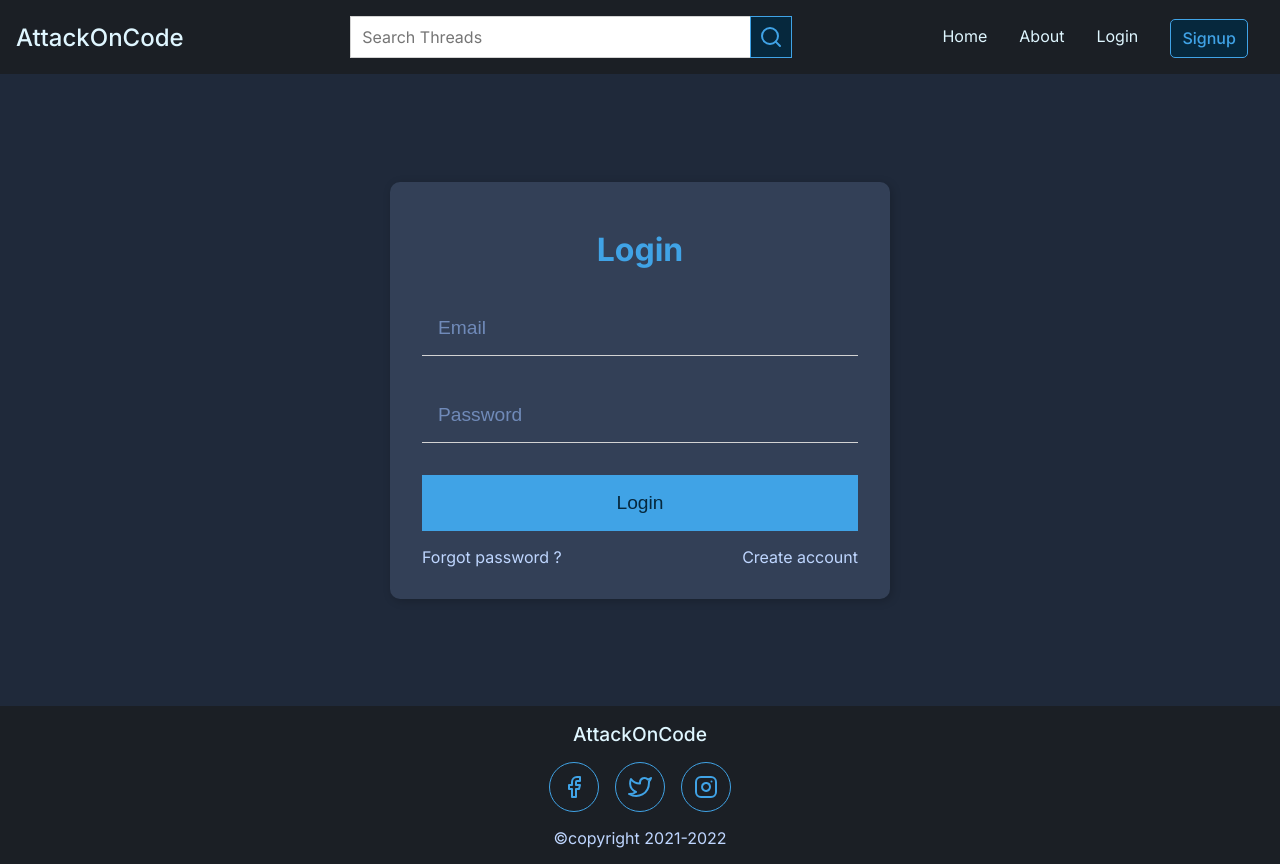
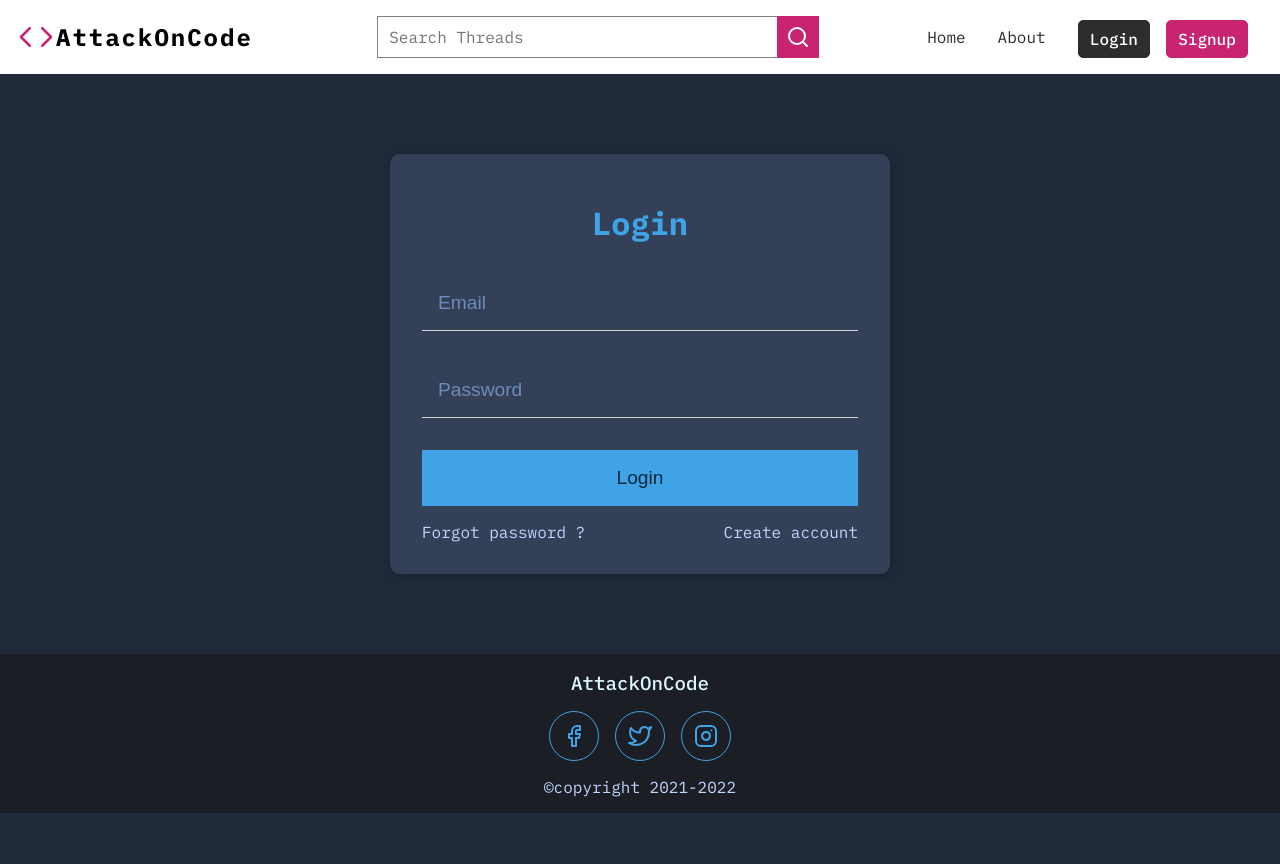
Before and after one commit to Drago78624/AttackOnCode-Forum, a PHP site: page /AttackOnCode-Forum/login.php in a window 1280 px wide. After the commit the page ends 813 px from the top, so only its background shows below. Run offline with PHP 8.4, Linux system fonts and the light colour scheme.

Commit message:
redesigning start

```diff
--- a/css/login.css
+++ b/css/login.css
@@ -4,10 +4,11 @@
     text-underline-offset: 1px;
     cursor: pointer;
 }
-
+body {
+    background-color: var(--bg);
+}
 .login-section {
-    padding: 1rem;
-    height: 79vh;
+    padding: 5rem 1rem;
     display: flex;
     justify-content: center;
     align-items: center;
--- a/css/navbar.css
+++ b/css/navbar.css
@@ -1,12 +1,23 @@
-@import url("https://fonts.googleapis.com/css2?family=Inter:wght@300;400;500;600;700&display=swap");
+/* @import url("https://fonts.googleapis.com/css2?family=Inter:wght@300;400;500;600;700&display=swap"); */
+
+/* @import url('https://fonts.googleapis.com/css2?family=Inconsolata:wght@300;400;500;600;700;800;900&display=swap'); */
+
+/* @import url('https://fonts.googleapis.com/css2?family=Source+Code+Pro:wght@300;400;500;600;700;800;900&display=swap'); */
+
+@import url('https://fonts.googleapis.com/css2?family=IBM+Plex+Mono:wght@300;400;500;600;700&display=swap');
 
 :root {
+  --nav-bg: #ffffff;
+  --nav-brand: black;
+  --black: #2d2d2d;
+  --gray: gray;
+  --red-2:#af2164;
+  --red-1: #c82471;
   --veryDarkBlue: #06283D;
   --darkBlue: #1363DF;
   /* --lightBlue: #47B5FF; */
   --lightBlue: #40a3e6;
   --veryLightBlue: #DFF6FF;
-  --black: black;
   --bg: #1f293a;
   --card: #334057;
   --text: #bfd6ff;
@@ -36,7 +47,10 @@ html {
 }
 
 body {
-  font-family: "Inter", sans-serif;
+  /* font-family: "Inter", sans-serif; */
+  /* font-family: 'Inconsolata', monospace; */
+  /* font-family: 'Source Code Pro', monospace; */
+  font-family: 'IBM Plex Mono', monospace;
   min-height: 100vh;
   display: flex;
   flex-direction: column;
@@ -45,7 +59,8 @@ body {
 .navbar-container {
   box-shadow: 0 2px 10px rgba(0, 0, 0, 0.2);
   /* background-color: var(--black); */
-  background-color: #1b1f25;
+  background-color: var(--nav-bg);
+  /* background-image: linear-gradient(to right, var(--nav-gradient-1), var(--red-1)); */
 
 }
 
@@ -60,20 +75,26 @@ body {
 }
 
 .navbar__brand {
-  font-size: 1.2rem;
-  font-weight: 500;
+  font-size: 1.5rem !important;
+  font-weight: 900;
+  letter-spacing: 2px;
   cursor: pointer;
-  color: var(--veryLightBlue);
+  color: var(--nav-brand);
+}
+
+.brand {
+  display: flex;
+  align-items: center;
 }
 
 .navbar__dropdown-items {
   position: absolute;
   z-index: 3;
   left: -100%;
-  top: 56px;
+  top:70px;
   padding: 0.5rem;
   width: 100%;
-  background-color: var(--veryDarkBlue);
+  background-image: linear-gradient(to right bottom, var(--nav-gradient-1), var(--red-1));
   transition: left 500ms;
   -webkit-transition: left 500ms;
   -moz-transition: left 500ms;
@@ -84,14 +105,14 @@ body {
 @media screen and (min-width: 640px) {
   .navbar__dropdown-items {
     position: static;
-    background-color: #1b1f25;
+    background-image: linear-gradient(var(--nav-bg), var(--nav-bg));
     padding: 0;
     width: auto;
   }
 
   .navbar__links {
     position: absolute;
-    background-color: var(--veryDarkBlue);
+    background-image: linear-gradient(to right bottom, var(--nav-gradient-1), var(--red-1));
     width: 100%;
     left: -200%;
     top: 72px;
@@ -105,10 +126,17 @@ body {
   }
 
   .navbar__searchbar {
-    border-top: 1px solid lightgray !important;
-    border-left: 1px solid lightgray !important;
-    border-bottom: 1px solid lightgray !important;
+    border-top: 1px solid gray !important;
+    border-left: 1px solid gray !important;
+    border-bottom: 1px solid gray !important;
   }
+
+  .navbar__searchbar:focus {
+    border-top-color: var(--red-1) !important;
+    border-left-color: var(--red-1) !important;
+    border-bottom-color: var(--red-1) !important;
+  }
+
 
   .navbar__search-icon {
     cursor: pointer;
@@ -120,8 +148,8 @@ body {
   }
 
   .navbar__search-icon:hover {
-    background-color: var(--lightBlue) !important;
-    color: var(--veryDarkBlue) !important;
+    background-color: var(--red-2) !important;
+    /* color: var(--red-1) !important; */
   }
 
   .navbar__brand {
@@ -133,7 +161,8 @@ body {
   .navbar__links {
     position: static;
     display: flex;
-    background-color: #1b1f25;
+    align-items: center;
+    background-image: linear-gradient(var(--nav-bg), var(--nav-bg));
     width: auto;
     padding: 0;
     margin-left: auto;
@@ -146,7 +175,7 @@ body {
 
   .navbar__links--link:hover,
   .navbar__links--link:active {
-    color: var(--lightBlue) !important;
+    color: var(--red-1) !important;
     transition: color 200ms;
     -webkit-transition: color 200ms;
     -moz-transition: color 200ms;
@@ -154,8 +183,7 @@ body {
     -o-transition: color 200ms;
   }
 
-  .signupBtn {
-    color: var(--lightBlue) !important;
+  .signupBtn, .loginBtn {
     transition: background-color 200ms, color 100ms;
     -webkit-transition: background-color 200ms, color 100ms;
     -moz-transition: background-color 200ms, color 100ms;
@@ -163,9 +191,23 @@ body {
     -o-transition: background-color 200ms, color 100ms;
   }
 
-  .signupBtn:hover {
-    background-color: var(--lightBlue) !important;
-    color: var(--veryDarkBlue) !important;
+  .signupBtn {
+    color: var(--lightBlue) !important;
+  }
+
+  .loginBtn {
+    color: var(--black) !important;
+    margin-right: 0;
+  }
+
+  .signupBtn:hover{
+    background-color: var(--nav-bg) !important;
+    color: var(--red-1) !important;
+  }
+
+  .loginBtn:hover {
+    background-color: var(--nav-bg) !important;
+    color: var(--black) !important;
   }
 
 
@@ -216,9 +258,9 @@ body {
 
 .navbar__search-icon {
   padding: 0.5rem;
-  background-color: var(--veryDarkBlue);
-  color:  var(--lightBlue);
-  border: 1px solid var(--lightBlue);
+  background-color: var(--red-1);
+  color:  var(--nav-bg);
+  border: 1px solid var(--red-1);
   display: flex;
   justify-content: center;
   align-items: center;
@@ -227,7 +269,7 @@ body {
 .navbar__links--link {
   font-size: 1rem;
   padding: 0.6rem 0;
-  color: var(--veryLightBlue) !important;
+  color: var(--black) !important;
   cursor: pointer;
 }
 
@@ -235,10 +277,7 @@ body {
   color: white;
 }
 
-.signupBtn {
-  background-color: var(--veryDarkBlue);
-  color: var(--lightBlue) !important;
-  border: 1px solid var(--lightBlue);
+.signupBtn, .loginBtn {
   padding: 0.5rem 0.7rem;
   display: inline-block;
   border-radius: 5px;
@@ -248,6 +287,18 @@ body {
   -o-border-radius: 5px;
   font-weight: 500;
   margin-top: 0.2rem;
+}
+
+.signupBtn {
+  background-color: var(--red-1);
+  border: 1px solid var(--red-1);
+  color: var(--nav-bg) !important;
+}
+
+.loginBtn {
+  background-color: var(--black);
+  color: var(--nav-bg) !important;
+  border: 1px solid var(--black);
 }
 
 .navbar__hamburger .line {
--- a/css/search-results.css
+++ b/css/search-results.css
@@ -1,12 +1,15 @@
 main {
   background-color: var(--bg);
-  height: 80vh;
 }
 #threadlist, #nothing {
     padding:  2rem 1rem;
     max-width: 992px;
     margin: 0 auto;
   }
+
+  body {
+    background-color: var(--bg);
+}
 
 .search-results-heading {
     text-align: center;
--- a/css/thread-list.css
+++ b/css/thread-list.css
@@ -7,6 +7,10 @@ main {
     max-width: 992px;
     margin: 0 auto;
   }
+
+  body {
+    background-color: var(--bg);
+}
 
   .category__header {
     text-align: center;
--- a/login.php
+++ b/login.php
@@ -71,7 +71,7 @@
                 }
 
             }else {
-                $errMsgEmail = "Bad email or password";
+                $errMsgPassword = "Bad email or password";
             }
         }
     }
--- a/partials/_navbar.php
+++ b/partials/_navbar.php
@@ -1,7 +1,7 @@
 <div class="navbar-container">
     <nav class="navbar">
         <div class="navbar__brand">
-            <a href="index.php">AttackOnCode</a>
+            <a href="index.php" class="brand"><svg style="color: #c82471;" xmlns="http://www.w3.org/2000/svg" width="40" height="40" fill="currentColor" class="bi bi-code" viewBox="0 0 16 16"> <path d="M5.854 4.854a.5.5 0 1 0-.708-.708l-3.5 3.5a.5.5 0 0 0 0 .708l3.5 3.5a.5.5 0 0 0 .708-.708L2.707 8l3.147-3.146zm4.292 0a.5.5 0 0 1 .708-.708l3.5 3.5a.5.5 0 0 1 0 .708l-3.5 3.5a.5.5 0 0 1-.708-.708L13.293 8l-3.147-3.146z" fill="#c82471"></path> </svg> <span class="brand-text">AttackOnCode</span> </a>
         </div>
         <div class="navbar__dropdown-items">
             <form class="navbar__form" action="search-results.php" method="GET">
--- a/recover.php
+++ b/recover.php
@@ -64,7 +64,7 @@ if (isset($_POST['recover'])) {
                         $mail->isHTML(true);                                  //Set email format to HTML
                         $mail->Subject = 'Password Reset';
                         $mail->Body = "Hi $username, Click on the link below to reset password of your AttackOnCode account
-//                               http://localhost/AttackOnCode/reset-password.php?token=$token";
+//                               http://localhost/AttackOnCode-Forum/reset-password.php?token=$token";
                         $mail->send();
                         // echo 'Message has been sent';
                         // session_start();
--- a/script/app.js
+++ b/script/app.js
@@ -6,11 +6,15 @@ const searchIcon = document.querySelector(".navbar__search-icon");
 const heroBtn = document.querySelector(".hero-btn");
 const closeIcon = document.querySelector(".close-icon");
 const alertBox = document.querySelector(".alert-box");
+const like = document.querySelector(".like");
+const dislike = document.querySelector(".dislike");
 
 hamburger.addEventListener("click", () => {
   navbar.classList.toggle("side-menu-active");
   hamburger.classList.toggle("showmenu");
 });
+
+
 
 searchIcon.addEventListener("click", ()=>{
   navbarForm.submit()
--- a/send-mail.php
+++ b/send-mail.php
@@ -45,7 +45,7 @@ try {
     $mail->isHTML(true);                                  //Set email format to HTML
     $mail->Subject = 'Email Verification';
     $mail->Body = "Hi $fullName, Click on the link below to activate you AttackOnCode account
-//                               http://localhost/AttackOnCode/email-verification.php?token=$token";
+//                               http://localhost/AttackOnCode-Forum/email-verification.php?token=$token";
     $mail->send();
     // echo 'Message has been sent';
     session_start();
--- a/signup.php
+++ b/signup.php
@@ -96,7 +96,7 @@ if (isset($_POST['signup'])) {
                         $mail->isHTML(true);                                  //Set email format to HTML
                         $mail->Subject = 'Email Verification';
                         $mail->Body = "Hi $fullName, Click on the link below to activate you AttackOnCode account
-//                               http://localhost/AttackOnCode/email-verification.php?token=$token";
+//                               http://localhost/AttackOnCode-Forum/email-verification.php?token=$token";
                         $mail->send();
                         // echo 'Message has been sent';
                         session_start();
```
Also changed, not shown: css/contact.css (+5 -4 lines), css/recover.css (+5 -2 lines), css/reset-password.css (+5 -2 lines), css/signup.css (+5 -2 lines), css/thread.css (+18 -1 lines), index.php (+4 -4 lines), thread.php (+34 -13 lines), profile.php (added), thumbs-up.svg (deleted).
